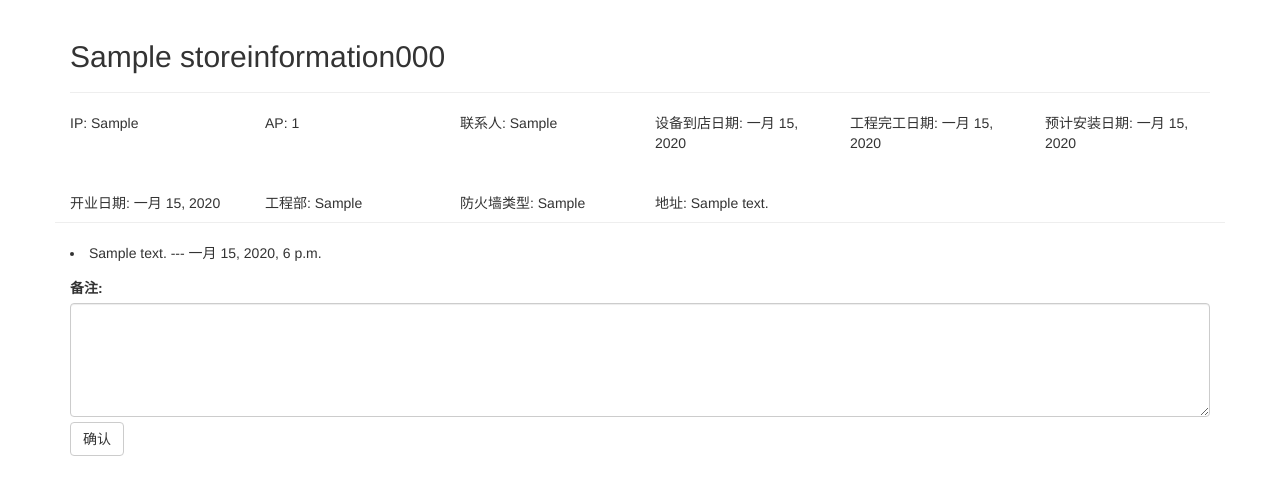
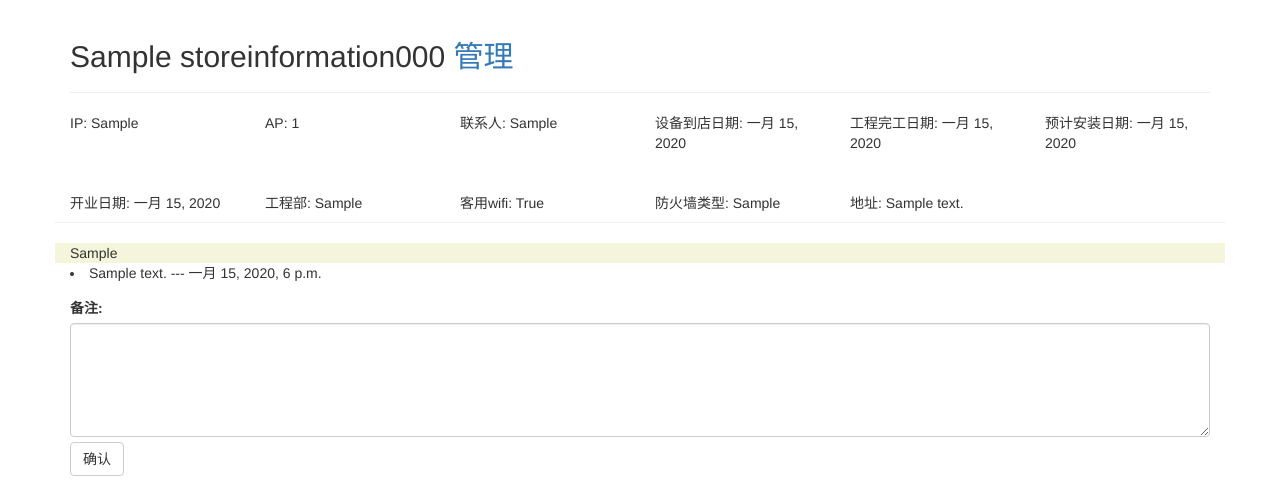
Before and after one commit to kijhtybbu/StoreManage, a Django app: page /store/000 in a window 1280 px wide. Shown: the top 503 px of the page. Run offline with Django 3.2, Linux system fonts and the light colour scheme; tables that the repository leaves empty hold one stand-in row (values such as "Sample post").

Commit message:
调整了页面显示效果

```diff
--- a/store_manage/admin.py
+++ b/store_manage/admin.py
@@ -19,7 +19,7 @@ class StoreInformationAdmin(admin.ModelAdmin):
               'engineering_head',
               'ip',
               'firewall_type',
-              'ap',
+              ('ap', 'guest_wifi'),
               'status',
               'ps')
     list_display = ('code', 'name', 'ip', 'engineering_head', 'status', 'Opening_date', 'equipment_arrival_date',)
--- a/store_manage/models.py
+++ b/store_manage/models.py
@@ -32,6 +32,8 @@ class StoreInformation(models.Model):
     ip = models.GenericIPAddressField(protocol='IPv4', null=True, blank=True, verbose_name="IP")
     # AP 数量
     ap = models.PositiveSmallIntegerField(null=True, blank=True, verbose_name="AP 数量")
+    # 客用wifi
+    guest_wifi = models.BooleanField(default=False, verbose_name="客用wifi")
     # 联系人
     contacts = models.TextField(null=True, blank=True, verbose_name="联系人")
     # 设备到店日期
--- a/store_manage/templates/store_manager/detail.html
+++ b/store_manage/templates/store_manager/detail.html
@@ -13,7 +13,8 @@
 <body>
 <div class="container">
     <div class="page-header">
-        <h2>{{ storeinformation.name }}{{ storeinformation.code }}</h2>
+        <h2>{{ storeinformation.name }}{{ storeinformation.code }}
+            <a href="../admin/store_manage/storeinformation/{{storeinformation.id}}">管理</a></h2>
     </div>
     <div class="row">
         <div class="col-md-2">IP: {{ storeinformation.ip }}</div>
@@ -26,8 +27,12 @@
     <div class="row page-header">
         <div class="col-md-2">开业日期: {{ storeinformation.Opening_date }}</div>
         <div class="col-md-2">工程部: {{ storeinformation.engineering_head }}</div>
+        <div class="col-md-2">客用wifi: {{ storeinformation.guest_wifi }}</div>
         <div class="col-md-2">防火墙类型: {{ storeinformation.firewall_type }}</div>
         <div class="col-md-2">地址: {{ storeinformation.address }}</div>
+    </div>
+    <div class="row" style="background-color: beige">
+        <div class="col-md-12">{{ storeinformation.contacts }}</div>
     </div>
     <div class="row" style="margin-bottom: 10px">
         <div class="col-md-12">
--- a/store_manage/templates/store_manager/storelist.html
+++ b/store_manage/templates/store_manager/storelist.html
@@ -21,6 +21,7 @@
             <th scope="col" width="120em">安装日期</th>
             <th scope="col" width="120em">开业日期</th>
             <th scope="col" width="130em">网段</th>
+            <th scope="col" width="100em">客用wifi</th>
             <th scope="col">工程部</th>
             <th scope="col">联系人</th>
 
@@ -45,6 +46,11 @@
                 <td>{{ store.DateField }}</td>
                 <td>{{ store.expected_installation_date }}</td>
                 <td>{{ store.ip }}</td>
+                <td>
+                    {% if store.guest_wifi == 1 %}
+                        <label style='color:green'>有</label>
+                    {% endif %}
+                </td>
                 <td>{{ store.engineering_head }}</td>
                 <td>{{ store.contacts }}</td>
             </tr>
--- a/storemanage/urls.py
+++ b/storemanage/urls.py
@@ -20,7 +20,6 @@ from store_manage.views import StoreListView, StoreCreate, StoreUpdate, StoreDet
 
 urlpatterns = [
     path('admin/', admin.site.urls),
-    # path('storelist/<search_text>/', StoreList.as_view()),
     path('store/', StoreListView.as_view()),
     path('store/<slug>', StoreDetailView.as_view(), name='detail'),
 
```
Also changed, not shown: store_manage/migrations/0004_storeinformation_guest_wifi.py (added).
